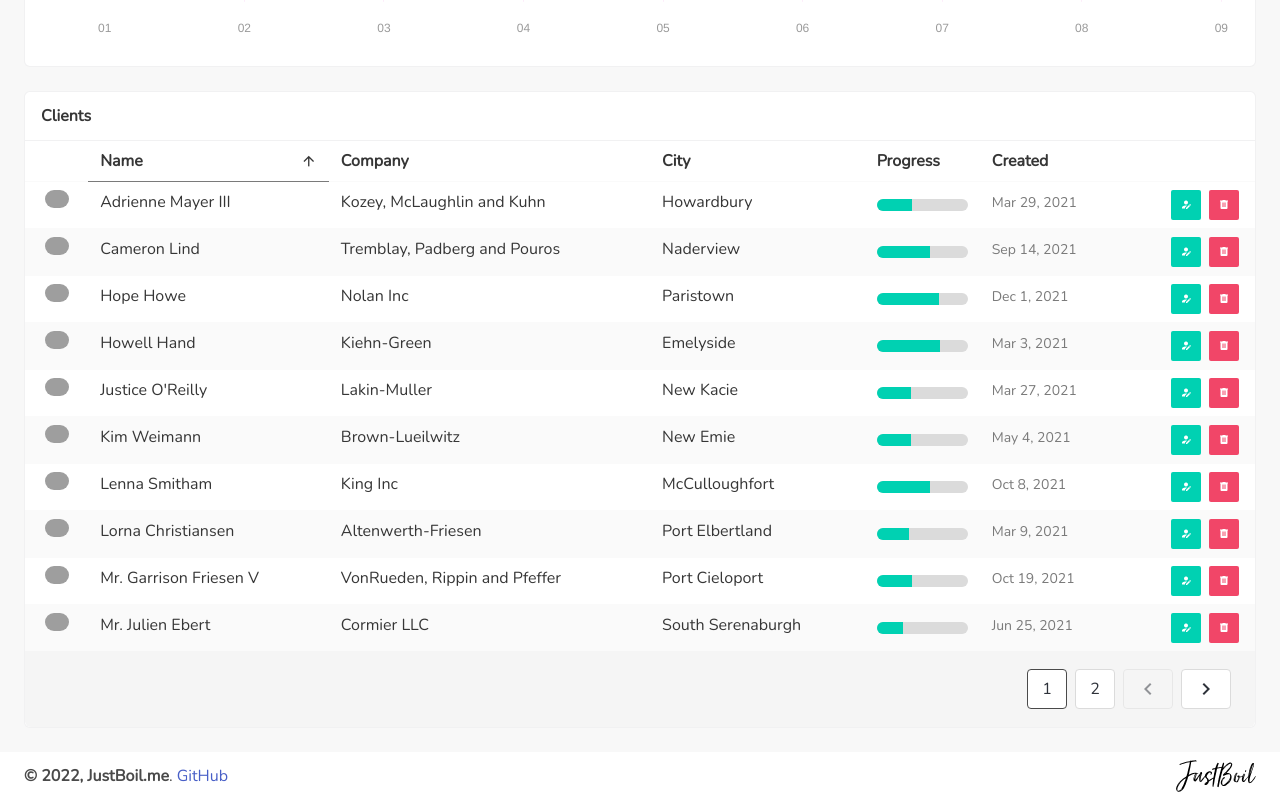
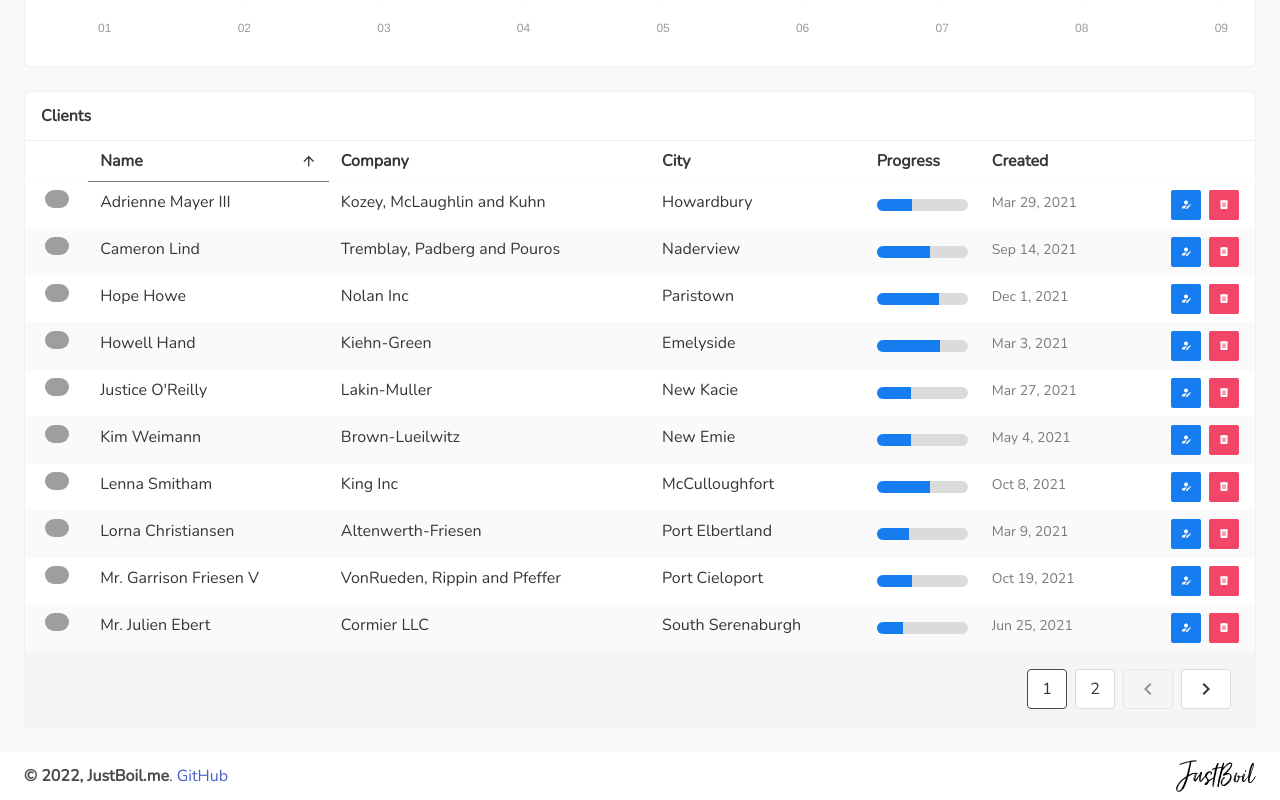
Before and after one commit to vikdiesel/admin-one-vue-bulma-dashboard, a Vue app: page /#/ in a window 1280 px wide. Shown: the part 926-1726 px from the top of the page. Built offline with nearby package versions, Linux system fonts and the light colour scheme; grey boxes are pictures that could not be loaded.

Commit message:
fix: colors

```diff
--- a/src/components/ClientsTableSample.vue
+++ b/src/components/ClientsTableSample.vue
@@ -59,7 +59,7 @@
         sortable
       >
         <progress
-          class="progress is-small is-primary"
+          class="progress is-small is-info"
           :value="props.row.progress"
           max="100"
         >
@@ -83,7 +83,7 @@
         <div class="buttons is-right no-wrap">
           <router-link
             :to="{name:'client.edit', params: {id: props.row.id}}"
-            class="button is-small is-primary"
+            class="button is-small is-info"
           >
             <b-icon
               icon="account-edit"
```
